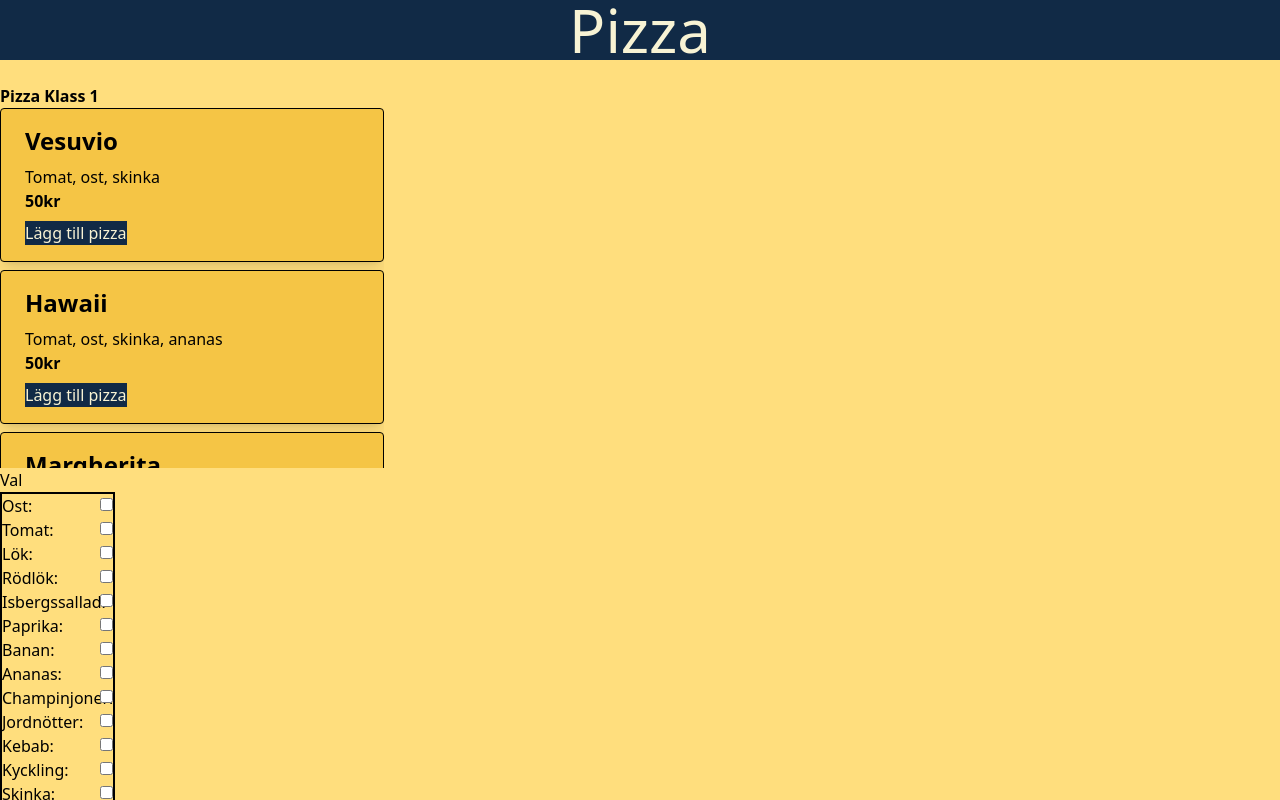
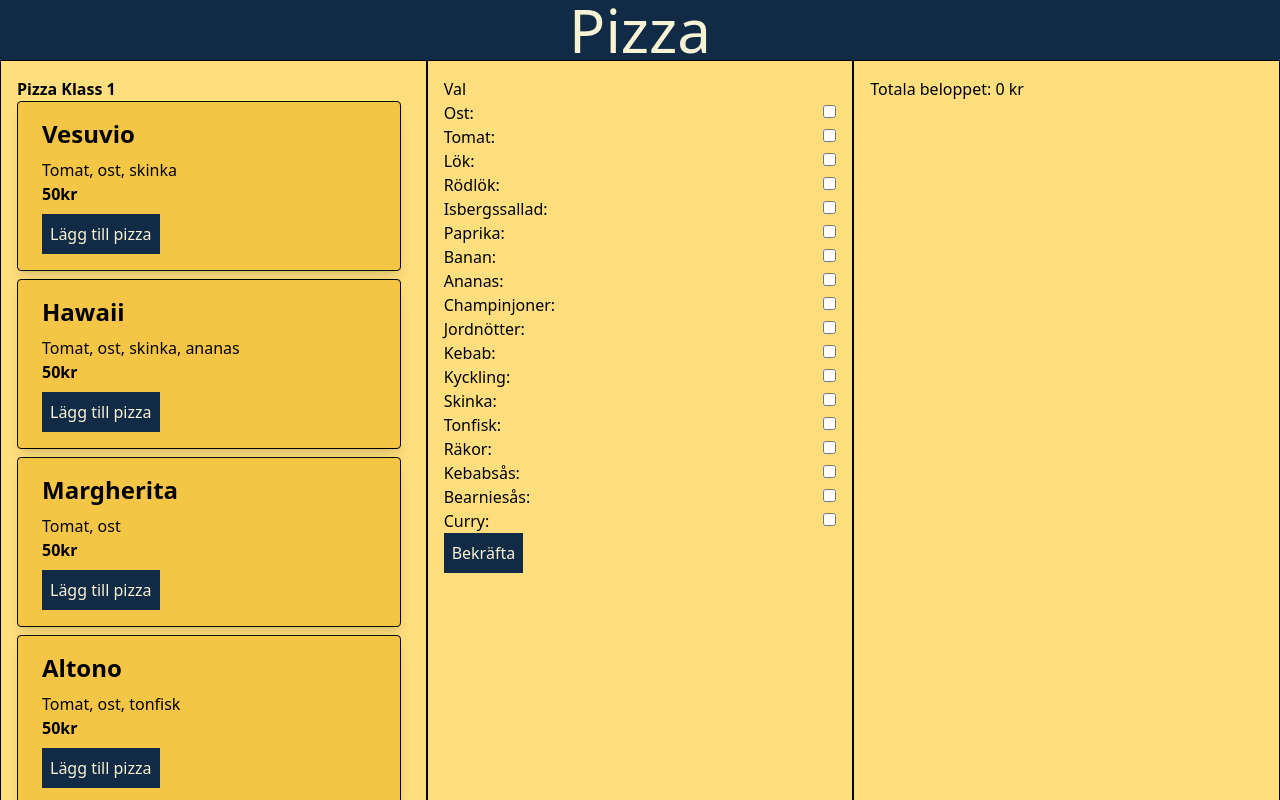
Before and after one commit to biggieliten/PizzaCalculator, a React (Vite) app: page / in a window 1280 px wide. Shown: the top 800 px of the page. Built offline with nearby package versions, Linux system fonts and the light colour scheme.

Commit message:
tailwind styling

```diff
--- a/index.html
+++ b/index.html
@@ -7,7 +7,7 @@
     <title>Vite + React + TS</title>
   </head>
   <body>
-    <div id="root" class="bg-yellow"></div>
+    <div id="root" class="bg-yellow flex flex-col ..."></div>
     <script type="module" src="/src/main.tsx"></script>
   </body>
 </html>
--- a/src/App.tsx
+++ b/src/App.tsx
@@ -10,18 +10,18 @@ import {
 import PizzaCard from "./Components/Cards/PizzaCard";
 import { PizzaProvider } from "./Components/GlobalPizza/GlobalPizza";
 
-
 function App() {
   console.log(initialPizzas);
   return (
     <>
       <Header />
-
-      <PizzaProvider>
-        <PizzaCard />
-        <ChosenProduct />
-        <TotalSum />
-      </PizzaProvider>
+      <div className="flex flex-col md:flex-row justify-around">
+        <PizzaProvider>
+          <PizzaCard />
+          <ChosenProduct />
+          <TotalSum />
+        </PizzaProvider>
+      </div>
       <Footer />
     </>
   );
--- a/src/Components/Button/Button.tsx
+++ b/src/Components/Button/Button.tsx
@@ -8,7 +8,7 @@ type Button = {
 const Button = ({ ButtonTitle, ButtonClick }: Button) => {
   return (
     <>
-      <button className="bg-blue text-vanilla" onClick={ButtonClick}>
+      <button className="bg-blue text-vanilla w-fit p-2" onClick={ButtonClick}>
         {ButtonTitle}{" "}
       </button>
     </>
--- a/src/Components/Cards/PizzaCard.tsx
+++ b/src/Components/Cards/PizzaCard.tsx
@@ -19,7 +19,7 @@ const PizzaCard = () => {
 
   return (
     <>
-      <div className="overflow-auto h-96 w-fit gap-4 mt-6">
+      <div className="flex flex-col w-1/3 p-4 border border-gray-200">
         <div className="standardpizza ">
           <h1 className="font-bold">Pizza Klass 1</h1>
           {standardPizza.map(
--- a/src/Components/ChosenProduct/ChosenProduct.tsx
+++ b/src/Components/ChosenProduct/ChosenProduct.tsx
@@ -42,13 +42,13 @@ const ChosenProduct = () => {
 
   return (
     <>
+      <div className="flex flex-col w-1/3 p-4 border border-gray-200">
         <h1>Val</h1>
         {pizzas.map((pizza) => (
           <>
             <h2>{pizza.name}</h2>
           </>
         ))}
-      <div className="flex flex-col border-solid border-2 border-sky-500 size-fit">
         {toppings.map((topping) => (
           <div className="flex flex-row relative  ">
             <label htmlFor={topping.name}>{topping.name}</label>
@@ -60,8 +60,8 @@ const ChosenProduct = () => {
             />
           </div>
         ))}
+        <Button ButtonClick={AddPizzaToCart} ButtonTitle="Bekräfta" />
       </div>
-      <Button ButtonClick={AddPizzaToCart} ButtonTitle="Bekräfta" />
     </>
   );
 };
--- a/src/Components/Total/PizzaDetails/PizzaDetails.tsx
+++ b/src/Components/Total/PizzaDetails/PizzaDetails.tsx
@@ -6,7 +6,7 @@ const PizzaDetails = ({ pizza }: { pizza: Pizza }) => {
   console.log("Pizza Details:", pizza.name, pizza.ingredients);
 
   return (
-    <div>
+    <div className="">
       <h3>{pizza.name}</h3>
       <ul>
         {pizza.ingredients.map((ingredients, index) => (
--- a/src/Components/Total/Total.tsx
+++ b/src/Components/Total/Total.tsx
@@ -23,7 +23,7 @@ const TotalSum: React.FC = (): React.ReactNode => {
   //   };
 
   return (
-    <div className="place-self-auto ...">
+    <div className="flex flex-col w-1/3 p-4 border border-gray-200">
       {pizzas.map((pizza, index) => (
         <PizzaDetails key={index} pizza={pizza} />
       ))}
```
Lines whose indentation alone changed are shown as unchanged.
